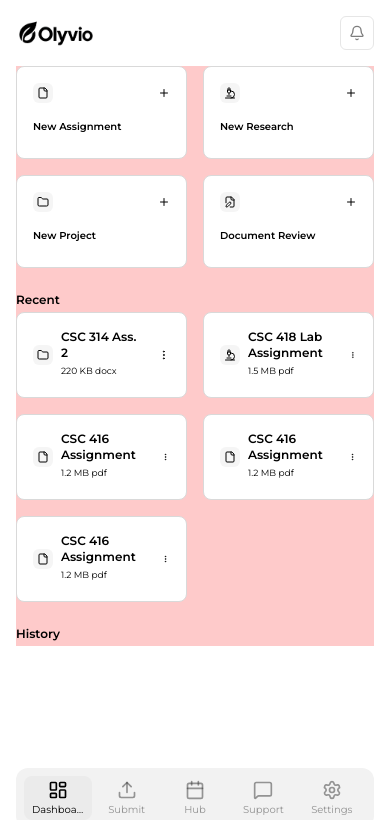
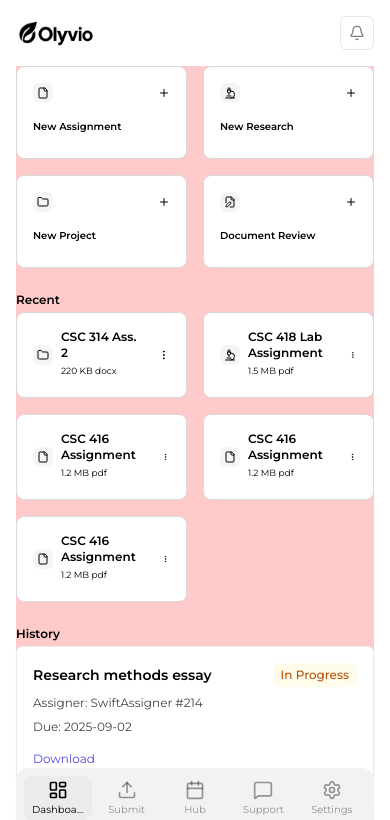
Before and after one commit to favourachara07/Olyvio, a Next.js app: page /dashboard in a window 390 px wide. Shown: the top 820 px of the page. Built offline with nearby package versions, Linux system fonts and the light colour scheme.

Commit message:
`Added mobile view to OrderHistoryTable component and updated styles`

```diff
--- a/app/components/dashboard/OrderHistoryTable.tsx
+++ b/app/components/dashboard/OrderHistoryTable.tsx
@@ -1,4 +1,4 @@
-import React from 'react';
+import React from "react";
 
 const rows = [
   { title: "Research methods essay", assigner: "SwiftAssigner #214", status: "In Progress", due: "2025-09-02", link: "#" },
@@ -14,17 +14,27 @@ const rows = [
 
 function StatusBadge({ status }: { status: string }) {
   const map: Record<string, string> = {
-    "Completed": "bg-emerald-50 text-emerald-700",
+    Completed: "bg-emerald-50 text-emerald-700",
     "In Progress": "bg-amber-50 text-amber-700",
-    "Pending": "bg-slate-100 text-slate-700",
+    Pending: "bg-slate-100 text-slate-700",
   };
-  return <span className={`px-2 py-1 rounded-md text-xs font-medium ${map[status] ?? "bg-slate-100 text-slate-700"}`}>{status}</span>;
+  return (
+    <span
+      className={`px-2 py-1 rounded-md text-xs font-medium ${
+        map[status] ?? "bg-slate-100 text-slate-700"
+      }`}
+    >
+      {status}
+    </span>
+  );
 }
 
 export default function OrderHistoryTable() {
   return (
-    <div className="flex flex-col w-full h-full">
-      <h1 className="text-black font-semibold mb-1 font-montserrat-alternates text-xs xl:text-sm flex-shrink-0">History</h1>
+    <div className="flex flex-col w-full h-full mb-24">
+      <h1 className="text-black font-semibold mb-1 font-montserrat-alternates text-xs xl:text-sm flex-shrink-0">
+        History
+      </h1>
 
       {/* Desktop Table */}
       <div className="hidden md:flex flex-col flex-1 min-h-0 rounded-md xl:rounded-xl border border-[#D9D9D9] bg-white">
@@ -42,19 +52,51 @@ export default function OrderHistoryTable() {
             </thead>
             <tbody>
               {rows.map((r, i) => (
-                <tr key={i} className="border-t text-center border-[#EAEAEA] hover:bg-[#FAFAFA50] text-xs lg:text-[10px] xl:text-sm font-montserrat-alternates">
+                <tr
+                  key={i}
+                  className="border-t text-center border-[#EAEAEA] hover:bg-[#FAFAFA50] text-xs lg:text-[10px] xl:text-sm font-montserrat-alternates"
+                >
                   <td className="px-1 py-3 text-[#A0A0A0] text-xs xl:text-sm">{i + 1}</td>
-                  <td className="px-6 border-l text-black font-medium border-l-[#EAEAEA] py-3 text-xs lg:text-[10px] xl:text-sm">{r.title}</td>
-                  <td className="px-6 border-l text-[#444444] border-l-[#EAEAEA] py-3 text-xs lg:text-[10px] xl:text-sm">{r.assigner}</td>
-                  <td className="px-6 border-l border-l-[#EAEAEA] py-3 text-xs lg:text-[10px] xl:text-sm"><StatusBadge status={r.status} /></td>
-                  <td className="px-6 border-l text-[#444444] border-l-[#EAEAEA] py-3 text-xs lg:text-[10px] xl:text-sm">{r.due}</td>
-                  <td className="px-6 border-l border-l-[#EAEAEA] py-3 text-xs lg:text-[10px] xl:text-sm"><a className="text-indigo-600 hover:text-indigo-500" href={r.link}>Download</a></td>
+                  <td className="px-6 border-l text-black font-medium border-l-[#EAEAEA] py-3">
+                    {r.title}
+                  </td>
+                  <td className="px-6 border-l text-[#444444] border-l-[#EAEAEA] py-3">{r.assigner}</td>
+                  <td className="px-6 border-l border-l-[#EAEAEA] py-3"><StatusBadge status={r.status} /></td>
+                  <td className="px-6 border-l text-[#444444] border-l-[#EAEAEA] py-3">{r.due}</td>
+                  <td className="px-6 border-l border-l-[#EAEAEA] py-3">
+                    <a className="text-indigo-600 hover:text-indigo-500" href={r.link}>
+                      Download
+                    </a>
+                  </td>
                 </tr>
               ))}
             </tbody>
           </table>
         </div>
       </div>
+
+      {/* Mobile View */}
+      <div className="flex flex-col gap-4 md:hidden">
+        {rows.map((r, i) => (
+          <div
+            key={i}
+            className="bg-white rounded-md border border-[#EAEAEA] p-4 flex flex-col gap-2 shadow-sm"
+          >
+            <div className="flex justify-between items-center">
+              <h2 className="text-sm font-semibold text-black">{r.title}</h2>
+              <StatusBadge status={r.status} />
+            </div>
+            <p className="text-xs text-[#444]">Assigner: {r.assigner}</p>
+            <p className="text-xs text-[#444]">Due: {r.due}</p>
+            <a
+              href={r.link}
+              className="text-indigo-600 text-xs hover:text-indigo-500 mt-2"
+            >
+              Download
+            </a>
+          </div>
+        ))}
+      </div>
     </div>
   );
 }
--- a/app/dashboard/page.tsx
+++ b/app/dashboard/page.tsx
@@ -4,7 +4,7 @@ import RecentTab from '../components/dashboard/AssignmentForm';
 
 export default function DashboardPage() {
   return (
-    <div className="flex flex-col gap-6 mb-40 lg:mb-0">
+    <div className="flex flex-col gap-6">
       <QuickActions />
       <RecentTab />
       <OrderHistoryTable />
```
